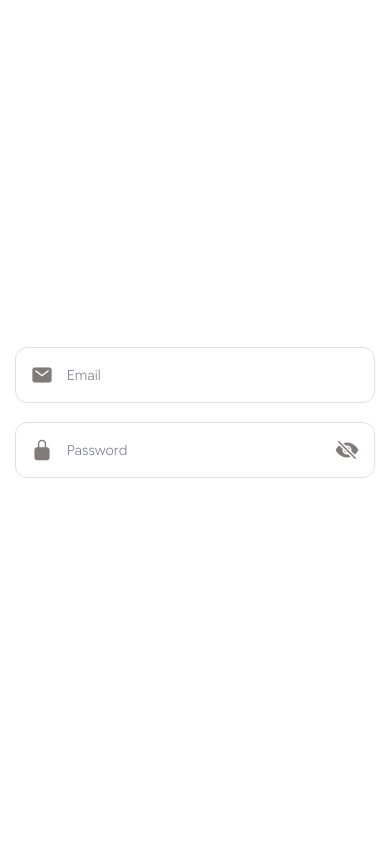
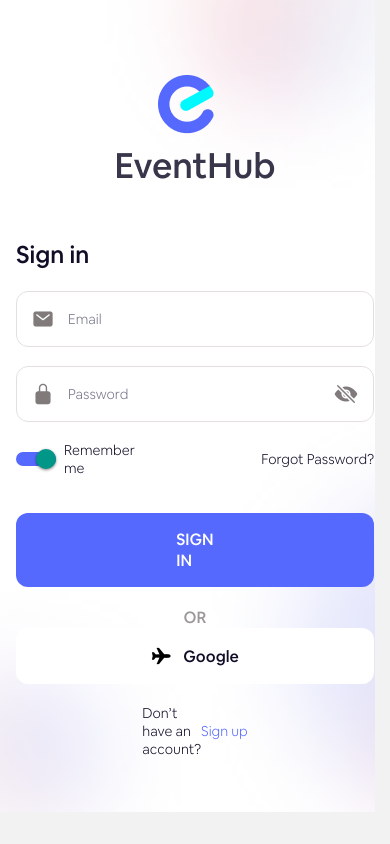
Before and after one commit to Doanhaiduy/EventHub, a React Native app: screen /LoginScreen in a window 390 px wide. Built offline with nearby package versions, Linux system fonts and the light colour scheme.

Commit message:
feat/login

```diff
--- a/src/components/ButtonComponent.tsx
+++ b/src/components/ButtonComponent.tsx
@@ -32,11 +32,13 @@ export default function ButtonComponent(prop: Props) {
             {icon && iconFlex !== 'right' && icon}
             <TextComponent
                 text={text}
+                font={fontFamilies.medium}
                 color={textColor ?? appColors.white}
                 styles={[
                     textStyles,
                     {
                         marginLeft: icon ? 12 : 0,
+                        fontSize: 16,
                     },
                 ]}
                 flex={icon && iconFlex === 'right' ? 1 : 0}
--- /dev/null
+++ b/src/components/ContainerComponent.tsx
@@ -0,0 +1,35 @@
+import { ImageBackground, ScrollView, StyleSheet, Text, View } from 'react-native';
+import React, { ReactNode } from 'react';
+import { SafeAreaView } from 'react-native-safe-area-context';
+import { globalStyles } from '../styles/globalStyles';
+
+interface Props {
+    isImageBackground?: boolean;
+    isScroll?: boolean;
+    title?: string;
+    children: ReactNode;
+}
+
+export default function ContainerComponent(props: Props) {
+    const { isImageBackground, isScroll, title, children } = props;
+
+    const returnContainer = isScroll ? (
+        <ScrollView style={{ flex: 1 }}>{children}</ScrollView>
+    ) : (
+        <View style={{ flex: 1 }}>{children}</View>
+    );
+
+    return isImageBackground ? (
+        <ImageBackground
+            source={require('../assets/images/splash-image.png')}
+            style={{ flex: 1 }}
+            imageStyle={{ flex: 1 }}
+        >
+            <SafeAreaView style={{ flex: 1 }}>{returnContainer}</SafeAreaView>
+        </ImageBackground>
+    ) : (
+        <SafeAreaView style={{ flex: 1 }}>{returnContainer}</SafeAreaView>
+    );
+}
+
+const styles = StyleSheet.create({});
--- /dev/null
+++ b/src/components/RowComponent.tsx
@@ -0,0 +1,26 @@
+import { StyleProp, StyleSheet, Text, TextStyle, TouchableOpacity, View } from 'react-native';
+import React, { ReactNode } from 'react';
+import { globalStyles } from '../styles/globalStyles';
+
+interface Props {
+    justify?: 'flex-start' | 'center' | 'flex-end' | 'space-between' | 'space-around' | 'space-evenly';
+    styles?: StyleProp<TextStyle>;
+    children: ReactNode;
+    onPress?: () => void;
+}
+
+export default function RowComponent(props: Props) {
+    const { justify, styles, children, onPress } = props;
+
+    const localStyle = [globalStyles.row, styles, { justifyContent: justify }];
+
+    return onPress ? (
+        <TouchableOpacity activeOpacity={0.8} onPress={onPress} style={localStyle}>
+            {children}
+        </TouchableOpacity>
+    ) : (
+        <View style={localStyle}>{children}</View>
+    );
+}
+
+const styles = StyleSheet.create({});
--- /dev/null
+++ b/src/components/SectionComponent.tsx
@@ -0,0 +1,15 @@
+import { StyleProp, StyleSheet, Text, View, ViewStyle } from 'react-native';
+import React, { ReactNode } from 'react';
+import { globalStyles } from '../styles/globalStyles';
+
+interface Props {
+    children: ReactNode;
+    styles?: StyleProp<ViewStyle>;
+}
+
+export default function SectionComponent(props: Props) {
+    const { children, styles } = props;
+    return <View style={[globalStyles.section, styles]}>{children}</View>;
+}
+
+const styles = StyleSheet.create({});
--- a/src/components/TextComponent.tsx
+++ b/src/components/TextComponent.tsx
@@ -23,8 +23,8 @@ export default function TextComponent(props: Props) {
                 {
                     color: color ?? appColors.text,
                     flex: flex ?? 0,
-                    fontSize: size ?? title ? 24 : 14,
-                    fontFamily: font ?? title ? fontFamilies.bold : fontFamilies.regular,
+                    fontSize: size ? size : title ? 24 : 14,
+                    fontFamily: font ? font : fontFamilies.regular,
                 },
                 styles,
             ]}
--- a/src/components/index.ts
+++ b/src/components/index.ts
@@ -1,6 +1,17 @@
 import ButtonComponent from './ButtonComponent';
+import ContainerComponent from './ContainerComponent';
 import InputComponent from './InputComponent';
+import RowComponent from './RowComponent';
+import SectionComponent from './SectionComponent';
 import SpaceComponent from './SpaceComponent';
 import TextComponent from './TextComponent';
 
-export { SpaceComponent, TextComponent, ButtonComponent, InputComponent };
+export {
+    SpaceComponent,
+    TextComponent,
+    ButtonComponent,
+    InputComponent,
+    SectionComponent,
+    ContainerComponent,
+    RowComponent,
+};
--- a/src/constants/appColors.ts
+++ b/src/constants/appColors.ts
@@ -5,5 +5,6 @@ export const appColors = {
     gray: '#807A7A',
     gray2: '#DADADA',
     gray3: '#E4DFDF',
+    gray4: '#9D9898',
     link: '#5669FF',
 };
--- a/src/screens/auth/LoginScreen.tsx
+++ b/src/screens/auth/LoginScreen.tsx
@@ -1,15 +1,45 @@
-import { View, StyleSheet } from 'react-native';
+import { View, StyleSheet, Image, Text, Switch } from 'react-native';
 import { useState } from 'react';
-import { globalStyles } from '../../styles/globalStyles';
-import { InputComponent } from '../../components';
+import {
+    ButtonComponent,
+    ContainerComponent,
+    InputComponent,
+    RowComponent,
+    SectionComponent,
+    SpaceComponent,
+    TextComponent,
+} from '../../components';
 import { Ionicons } from '@expo/vector-icons';
 import { appColors } from '../../constants/appColors';
+import { fontFamilies } from '../../constants/fontFamilies';
+import SocialLogin from './components/SocialLogin';
 
 export default function LoginScreen() {
     const [email, setEmail] = useState('');
     const [password, setPassword] = useState('');
+    const [isRemember, setIsRemember] = useState(true);
+
     return (
-        <View style={[globalStyles.container, { justifyContent: 'center', alignItems: 'center', padding: 15 }]}>
+        <ContainerComponent isImageBackground isScroll>
+            <SectionComponent
+                styles={{
+                    justifyContent: 'center',
+                    alignItems: 'center',
+                    marginTop: 75,
+                }}
+            >
+                <Image
+                    source={require('../../assets/images/text-logo.png')}
+                    style={{
+                        width: 162,
+                        height: 114,
+                        marginBottom: 30,
+                    }}
+                />
+            </SectionComponent>
+            <SectionComponent>
+                <TextComponent text='Sign in' font={fontFamilies.medium} size={24} />
+                <SpaceComponent height={21} />
                 <InputComponent
                     value={email}
                     placeholder='Email'
@@ -25,7 +55,32 @@ export default function LoginScreen() {
                     allowClear
                     affix={<Ionicons name='lock-closed' size={22} color={appColors.gray} />}
                 />
-        </View>
+                <RowComponent justify='space-between'>
+                    <RowComponent onPress={() => setIsRemember(!isRemember)}>
+                        <Switch
+                            trackColor={{ true: appColors.primary }}
+                            thumbColor={appColors.white}
+                            value={isRemember}
+                            onChange={() => setIsRemember(!isRemember)}
+                            style={{ marginRight: 8 }}
+                        />
+                        <TextComponent text='Remember me' />
+                    </RowComponent>
+                    <ButtonComponent text='Forgot Password?' onPress={() => {}} type='text' />
+                </RowComponent>
+            </SectionComponent>
+            <SpaceComponent height={16} />
+            <SectionComponent>
+                <ButtonComponent text='SIGN IN' type='primary' />
+            </SectionComponent>
+            <SocialLogin />
+            <SectionComponent>
+                <RowComponent justify='center'>
+                    <TextComponent text='Don’t have an account? ' />
+                    <ButtonComponent text='Sign up' type='link' onPress={() => {}} />
+                </RowComponent>
+            </SectionComponent>
+        </ContainerComponent>
     );
 }
 
--- /dev/null
+++ b/src/screens/auth/components/SocialLogin.tsx
@@ -0,0 +1,32 @@
+import { StyleSheet, Text, View } from 'react-native';
+import React from 'react';
+import { ButtonComponent, SectionComponent, TextComponent } from '../../../components';
+import { appColors } from '../../../constants/appColors';
+import { fontFamilies } from '../../../constants/fontFamilies';
+import { Ionicons } from '@expo/vector-icons';
+
+export default function SocialLogin() {
+    return (
+        <SectionComponent>
+            <TextComponent
+                styles={{
+                    textAlign: 'center',
+                }}
+                text='OR'
+                color={appColors.gray4}
+                font={fontFamilies.medium}
+                size={16}
+            />
+            <ButtonComponent
+                text='Google'
+                icon={<Ionicons name='airplane-sharp' size={20} />}
+                type='primary'
+                iconFlex='left'
+                textColor={appColors.text}
+                color={appColors.white}
+            />
+        </SectionComponent>
+    );
+}
+
+const styles = StyleSheet.create({});
--- a/src/screens/index.ts
+++ b/src/screens/index.ts
@@ -1,6 +1,7 @@
+import SocialLogin from './auth/components/SocialLogin';
 import LoginScreen from './auth/LoginScreen';
 import OnboardingScreen from './auth/OnboardingScreen';
 import HomeScreen from './home/HomeScreen';
 import SplashScreen from './SplashScreen';
 
-export { HomeScreen, LoginScreen, SplashScreen, OnboardingScreen };
+export { HomeScreen, LoginScreen, SplashScreen, OnboardingScreen, SocialLogin };
--- a/src/styles/globalStyles.ts
+++ b/src/styles/globalStyles.ts
@@ -21,4 +21,13 @@ export const globalStyles = StyleSheet.create({
         padding: 16,
         minHeight: 56,
     },
+    section: {
+        paddingHorizontal: 16,
+        paddingBottom: 20,
+    },
+    row: {
+        flexDirection: 'row',
+        justifyContent: 'flex-start',
+        alignItems: 'center',
+    },
 });
```
Also changed, not shown: src/assets/svg/Facebook.svg (added), src/assets/svg/Google.svg (added). Lines whose indentation alone changed are shown as unchanged.
